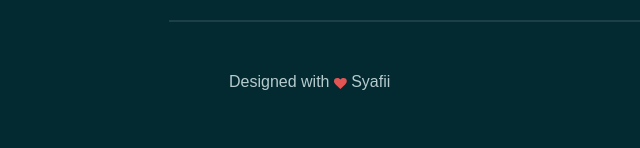
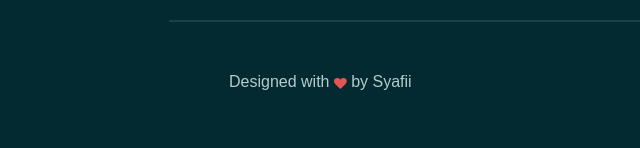
Before and after one commit to 0xsafeyz93/portofoliosyafii, a plain HTML site: page index.html in a window 1280 px wide. Shown: the part 6206-6354 px from the top of the page, 71-711 px from the left. Drawn offline with Linux system fonts and the light colour scheme; a web font is replaced by a local one.

Commit message:
Update index.html

```diff
--- a/index.html
+++ b/index.html
@@ -424,7 +424,7 @@
                     fill="#e25555"
                   ></path>
                 </svg>
-                Syafii
+                by Syafii
               </p>
             </div>
             <div class="col-auto">
```
